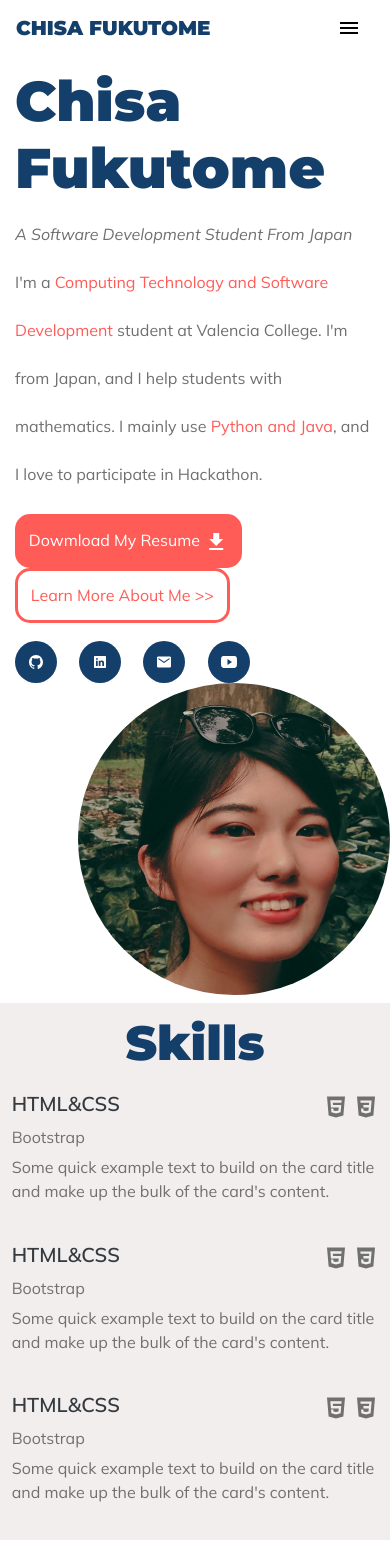
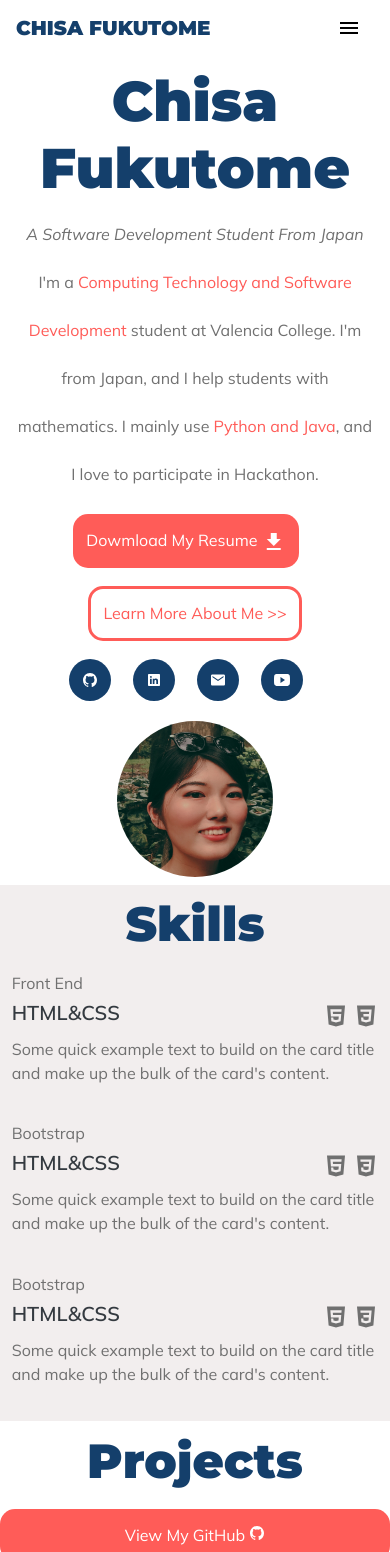
Before and after one commit to chisafukutome/portfolio-website, a PHP site: page / in a window 390 px wide. Shown: the top 1552 px of the page. Run offline with PHP 8.4, Linux system fonts and the light colour scheme.

Commit message:
Work on responsive.

```diff
--- a/css/styles.css
+++ b/css/styles.css
@@ -210,4 +210,51 @@
 
 .footer-icons .icon-circle {
   margin: 0 2% 2% 0;
+  background-color: var(--pink);
+  color: white;
 }
+
+.footer-icons .icon-circle:hover {
+  box-shadow: 5px 5px 20px var(--pink);
+}
+
+/* Responsive */
+/* Medium -md Bootstrap */
+@media (max-width: 991px) {
+  #title {
+    text-align: center;
+  }
+
+  img.heading-img {
+    width: 40%;
+    float: none;
+    margin-top: 5%;
+  }
+
+  button.icon-scroll {
+    display: none;
+  }
+}
+
+/* Small -sm Bootstrap */
+@media (max-width: 767px) {
+  #title {
+    text-align: center;
+  }
+
+  img.heading-img {
+    width: 40%;
+    float: none;
+    margin-top: 5%;
+  }
+
+  button.icon-scroll {
+    display: none;
+  }
+
+  button.learn-more.btn {
+    margin-top: 5%;
+  }
+}
+
+/* TODO: Disable the interval change the screen */
--- a/index.html
+++ b/index.html
@@ -126,6 +138,7 @@
           <!-- A Skill -->
           <div class="row">
             <div class="col-lg-4 col-md-6 skill-item">
+              <h6>Front End</h6>
               <div class="skill-title">
                 <h5 class="skill-name">HTML&CSS</h5>
                 <div class="skill-icons">
@@ -133,7 +146,6 @@
                   <ion-icon name="logo-css3" class="skill-icon"></ion-icon>
                 </div>
               </div>
-              <h6>Bootstrap</h6>
               <p>
                 Some quick example text to build on the card title and make up
                 the bulk of the card's content.
@@ -149,7 +162,6 @@
                   <ion-icon name="logo-css3" class="skill-icon"></ion-icon>
                 </div>
               </div>
-              <h6>Bootstrap</h6>
               <p>
                 Some quick example text to build on the card title and make up
                 the bulk of the card's content.
@@ -165,7 +178,6 @@
                   <ion-icon name="logo-css3" class="skill-icon"></ion-icon>
                 </div>
               </div>
-              <h6>Bootstrap</h6>
               <p>
                 Some quick example text to build on the card title and make up
                 the bulk of the card's content.
```
Also changed, not shown: other parts of index.html (+38 -12 lines).
